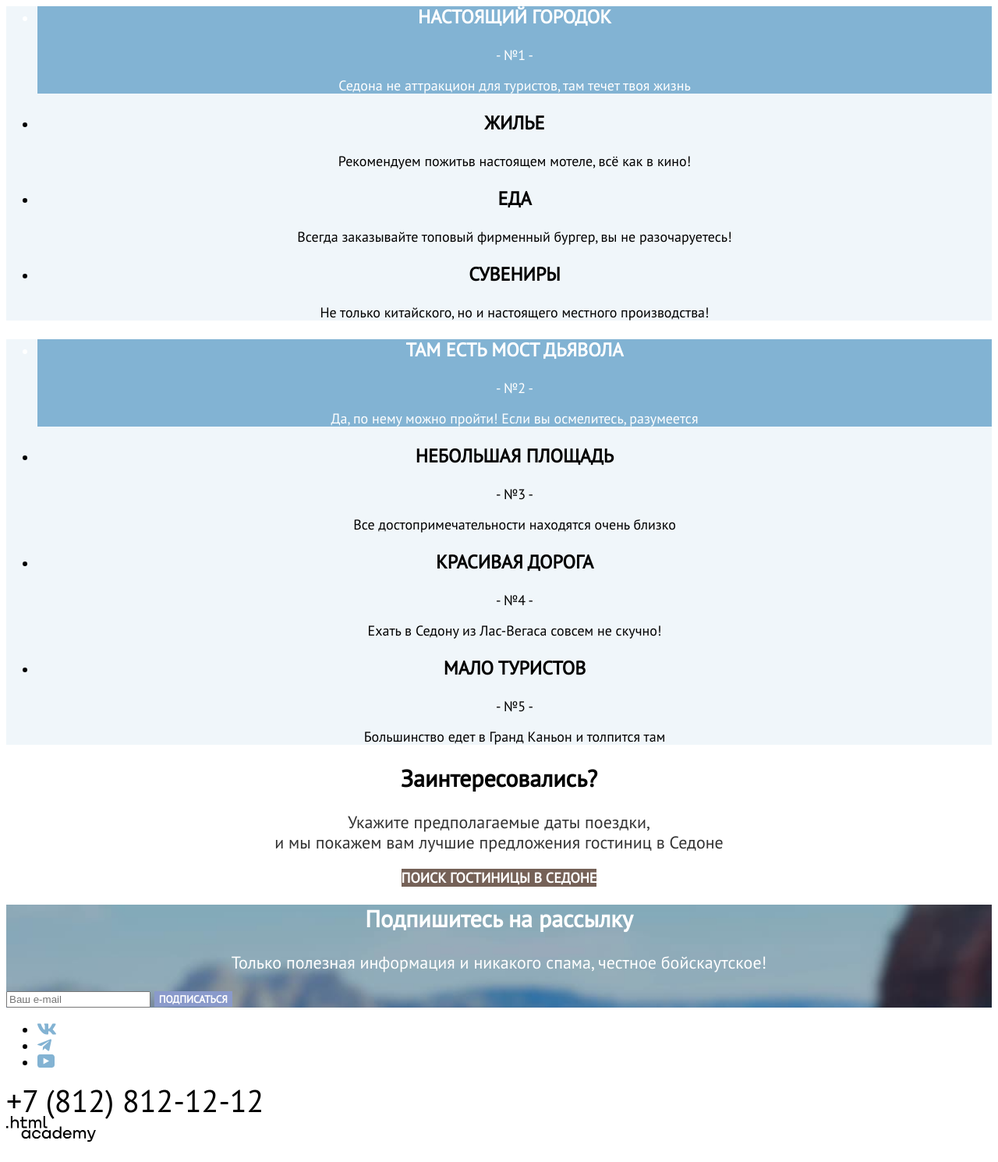
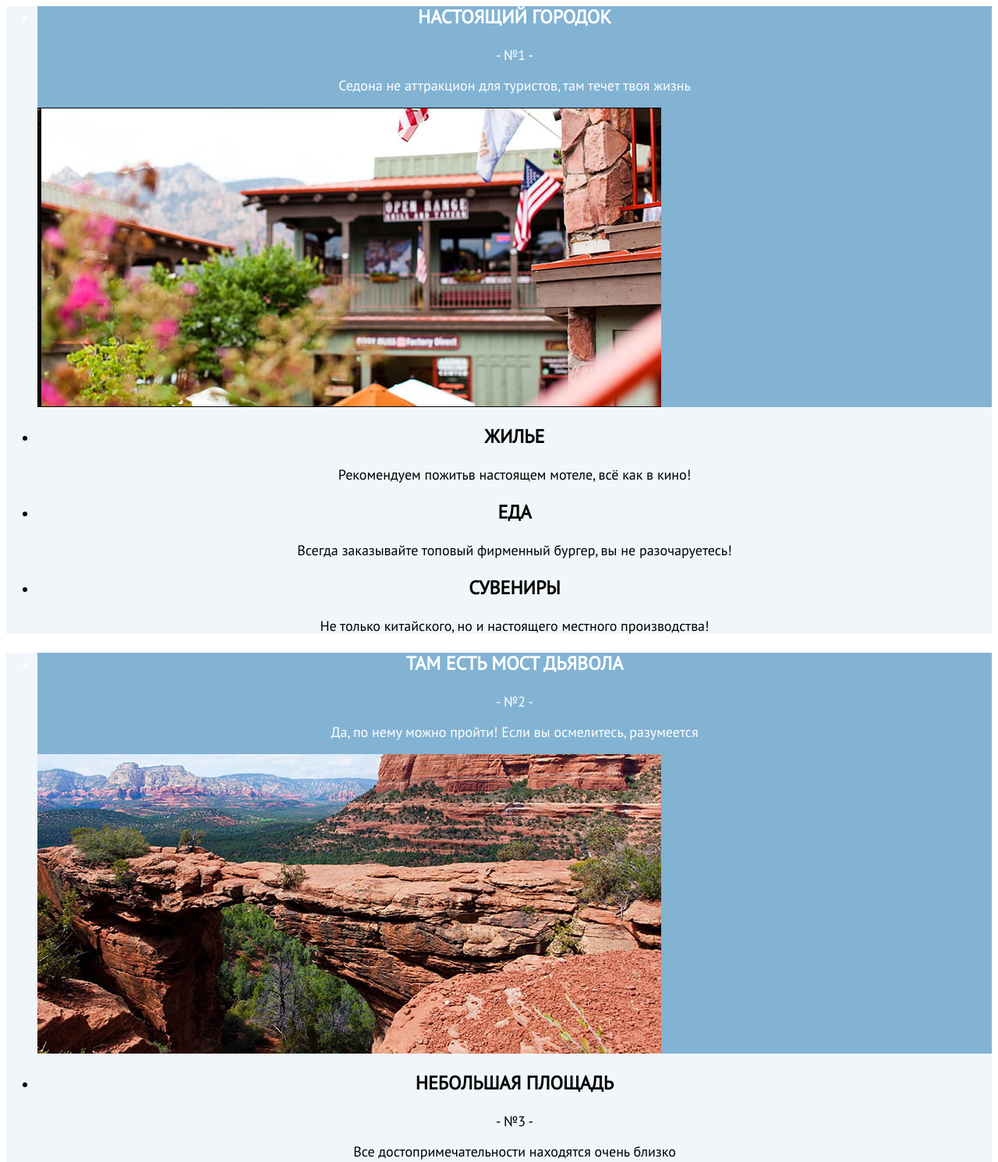
Before and after one commit to htmlacademy-htmlcss/1759799-sedona-34, a plain HTML site: page index.html in a window 1280 px wide. Shown: the part 740-2230 px from the top of the page at 78% size. Drawn offline with Linux system fonts and the light colour scheme.

Commit message:
поставил картинки, исправил страннe. кнопку

```diff
--- a/index.html
+++ b/index.html
@@ -58,7 +58,7 @@
       <div class="logo">
         <h1 class="visually-hidden">Поиск жилья в Седоне</h1>
         <img class="big-logo" src="img/index_img/main_logo.svg" alt="Логотип Седоны»" width="458" height="352">
-        <div class="decor-thing" ></div>
+        <div class="decor-thing"></div>
       </div>
       <h2 class="title-description">Седона — небольшой городок в Аризоне,<br>заслуживающий большего!</h2>
       <p class="description">Рассмотрим 5 причин, по которым Седона круче, чем Гранд-Каньон!</p>
@@ -68,7 +68,7 @@
             <h3 class="advantages-title">Настоящий городок</h3>
             <span class="number">-&nbsp;№1&nbsp;-</span>
             <p>Седона не аттракцион для туристов, там течет твоя жизнь</p>
-            <span class="town-img"></span>
+            <div class="town-img"><span class="visually-hidden">город</span></div>
           <li class="advantages-item">
             <h3 class="advantages-title">Жилье</h3>
             <p class="advantages-description">Рекомендуем пожитьв настоящем мотеле, всё как в кино!</p>
@@ -90,7 +90,7 @@
             <h3 class="advantages-title">Там есть мост дьявола</h3>
             <div class="number">-&nbsp;№2&nbsp;-</div>
             <p>Да, по нему можно пройти! Если вы осмелитесь, разумеется </p>
-            <span class="canion-img"></span>
+            <div class="canion-img"><span class="visually-hidden">Каньон</span></div>
           </li>
           <li class="advantages-item">
             <h3 class="advantages-title">Небольшая площадь</h3>
@@ -112,8 +112,6 @@
       <h2 class="promo-title">Заинтересовались?</h2>
       <p class="distance">Укажите предполагаемые даты поездки,<br>
       и мы покажем вам лучшие предложения гостиниц в Седоне</p>
-      <div class="button">
-
       <p><a class="button like-button" href="#">Поиск гостиницы в седоне</a></p>
       </div>
     </main>
--- a/styles/style.css
+++ b/styles/style.css
@@ -109,12 +109,15 @@ body{
   background: rgb(130, 179, 211, 1);
 }
 
-.town-img{
+div.town-img{
   background-image: url("../img/index_img/town-decor.jpg");
-  background-size: 100%;
+  width: 800px;
+  height: 384px;
 }
-.canion-img{
+div.canion-img{
   background-image: url("../img/index_img/canion-decor.jpg");
+  width: 800px;
+  height: 384px;
 }
 .advantages-title{
   font-size:24px;
```
